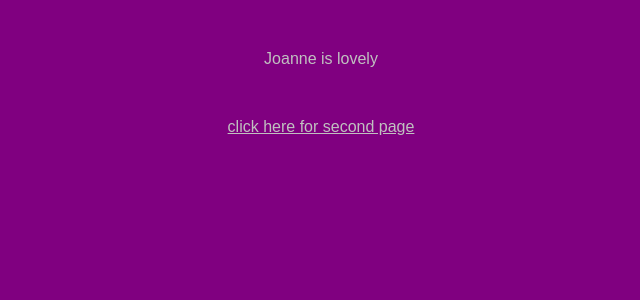
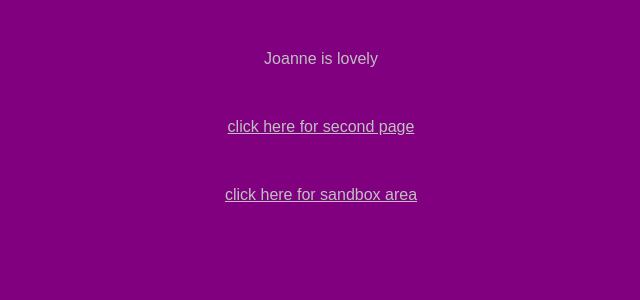
Before and after one commit to mjsutherland/mjsutherland.github.io, a Jekyll site: the page index.html, which Jekyll copies as it is, in a window 1280 px wide. Shown: the top 300 px of the page, without its empty margins (319-959 px from the left). Built offline with Jekyll 4.4.1, drawn with Linux system fonts in a browser that asks for light colours.

Commit message:
Update index.html

```diff
--- a/index.html
+++ b/index.html
@@ -8,5 +8,6 @@
   <body>
   <p class="text">Joanne is lovely</p>
   <a class="text" href="mjsutherland.github.io/second_page">click here for second page</a>
+  <a class="text" href="mjsutherland.github.io/work_in_progress">click here for sandbox area</a>
   </body>
 </html>
```
